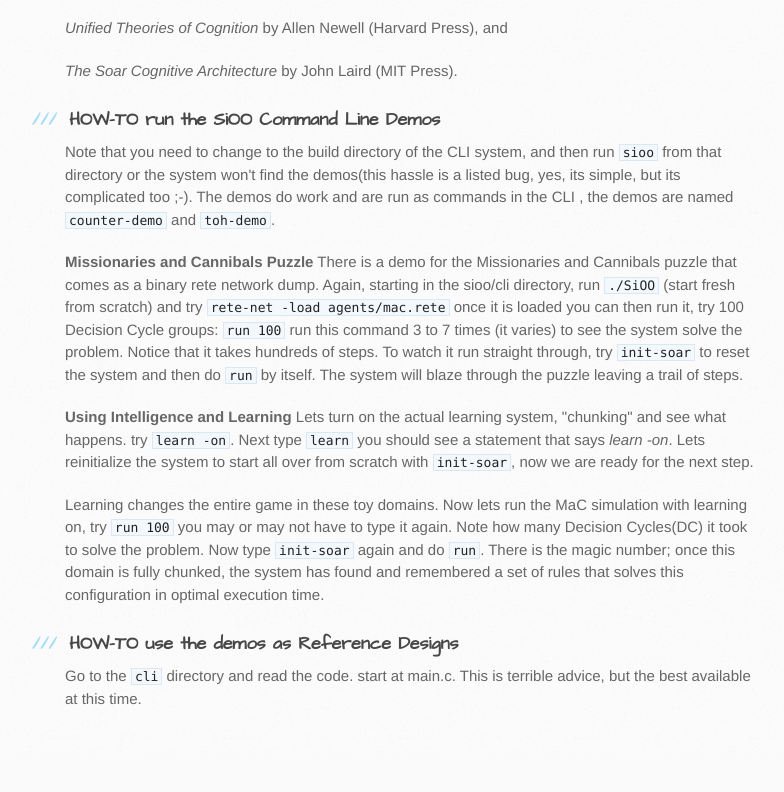
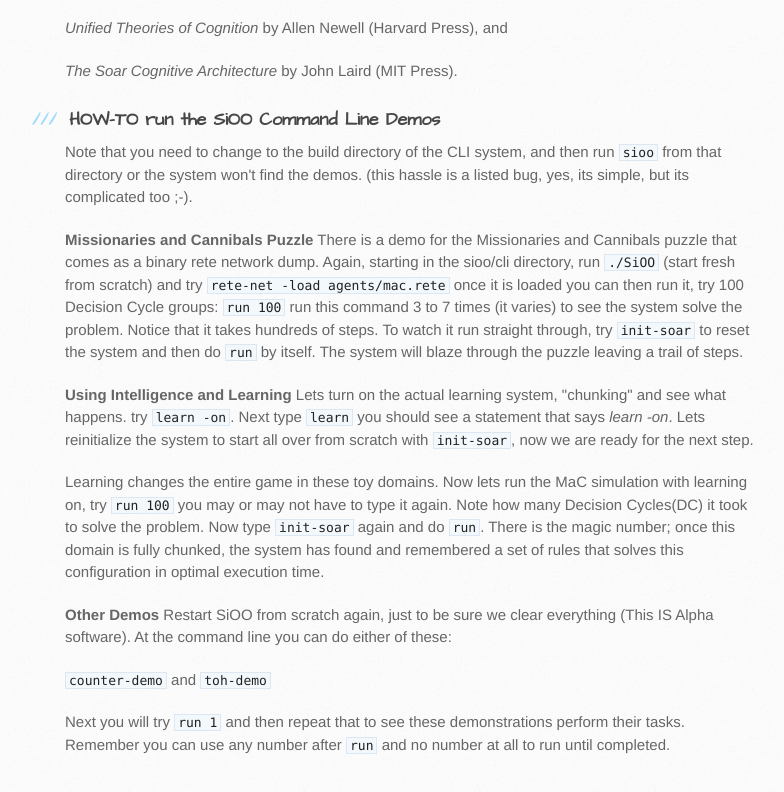
Before and after one commit to Sonophoto/sioo, a plain HTML site: page index.html in a window 1280 px wide. Shown: the part 761-1553 px from the top of the page, without its empty margins (105-889 px from the left). Before the commit the page ends 1514 px from the top, so only its background shows below. Drawn offline with Linux system fonts and the light colour scheme.

```diff
--- a/index.html
+++ b/index.html
@@ -53,7 +53,7 @@
 <h3>
 <a id="how-to-run-the-sioo-command-line-demos" class="anchor" href="#how-to-run-the-sioo-command-line-demos" aria-hidden="true"><span aria-hidden="true" class="octicon octicon-link"></span></a>HOW-TO run the SiOO Command Line Demos</h3>
 
-<p>Note that you need to change to the build directory of the CLI system, and then run <code>sioo</code> from that directory or the system won't find the demos(this hassle is a listed bug, yes, its simple, but its complicated too ;-). The demos do work and are run as commands in the CLI , the demos are named <code>counter-demo</code> and <code>toh-demo</code>. </p>
+<p>Note that you need to change to the build directory of the CLI system, and then run <code>sioo</code> from that directory or the system won't find the demos. (this hassle is a listed bug, yes, its simple, but its complicated too ;-).</p>
 
 <p><strong>Missionaries and Cannibals Puzzle</strong>
 There is a demo for the Missionaries and Cannibals puzzle that comes as a binary rete network dump. Again, starting in the sioo/cli directory, run <code>./SiOO</code> (start fresh from scratch) and try <code>rete-net -load agents/mac.rete</code> once it is loaded you can then run it, try 100 Decision Cycle groups: <code>run 100</code> run this command 3 to 7 times (it varies) to see the system solve the problem. Notice that it takes hundreds of steps. To watch it run straight through, try <code>init-soar</code> to reset the system and then do <code>run</code> by itself. The system will blaze through the puzzle leaving a trail of steps. </p>
@@ -63,10 +63,12 @@
 
 <p>Learning changes the entire game in these toy domains. Now lets run the MaC simulation with learning on, try <code>run 100</code> you may or may not have to type it again. Note how many Decision Cycles(DC) it took to solve the problem. Now type <code>init-soar</code> again and do <code>run</code>. There is the magic number; once this domain is fully chunked, the system has found and remembered a set of rules that solves this configuration in optimal execution time.</p>
 
-<h3>
-<a id="how-to-use-the-demos-as-reference-designs" class="anchor" href="#how-to-use-the-demos-as-reference-designs" aria-hidden="true"><span aria-hidden="true" class="octicon octicon-link"></span></a>HOW-TO use the demos as Reference Designs</h3>
+<p><strong>Other Demos</strong>
+Restart SiOO from scratch again, just to be sure we clear everything (This IS Alpha software). At the command line you can do either of these:</p>
 
-<p>Go to the <code>cli</code> directory and read the code. start at main.c. This is terrible advice, but the best available at this time.</p>
+<p><code>counter-demo</code> and <code>toh-demo</code></p>
+
+<p>Next you will try <code>run 1</code> and then repeat that to see these demonstrations perform their tasks. Remember you can use any number after <code>run</code> and no number at all to run until completed. </p>
         </section>
 
         <aside id="sidebar">
```
Also changed, not shown: params.json (+1 -1 lines).
